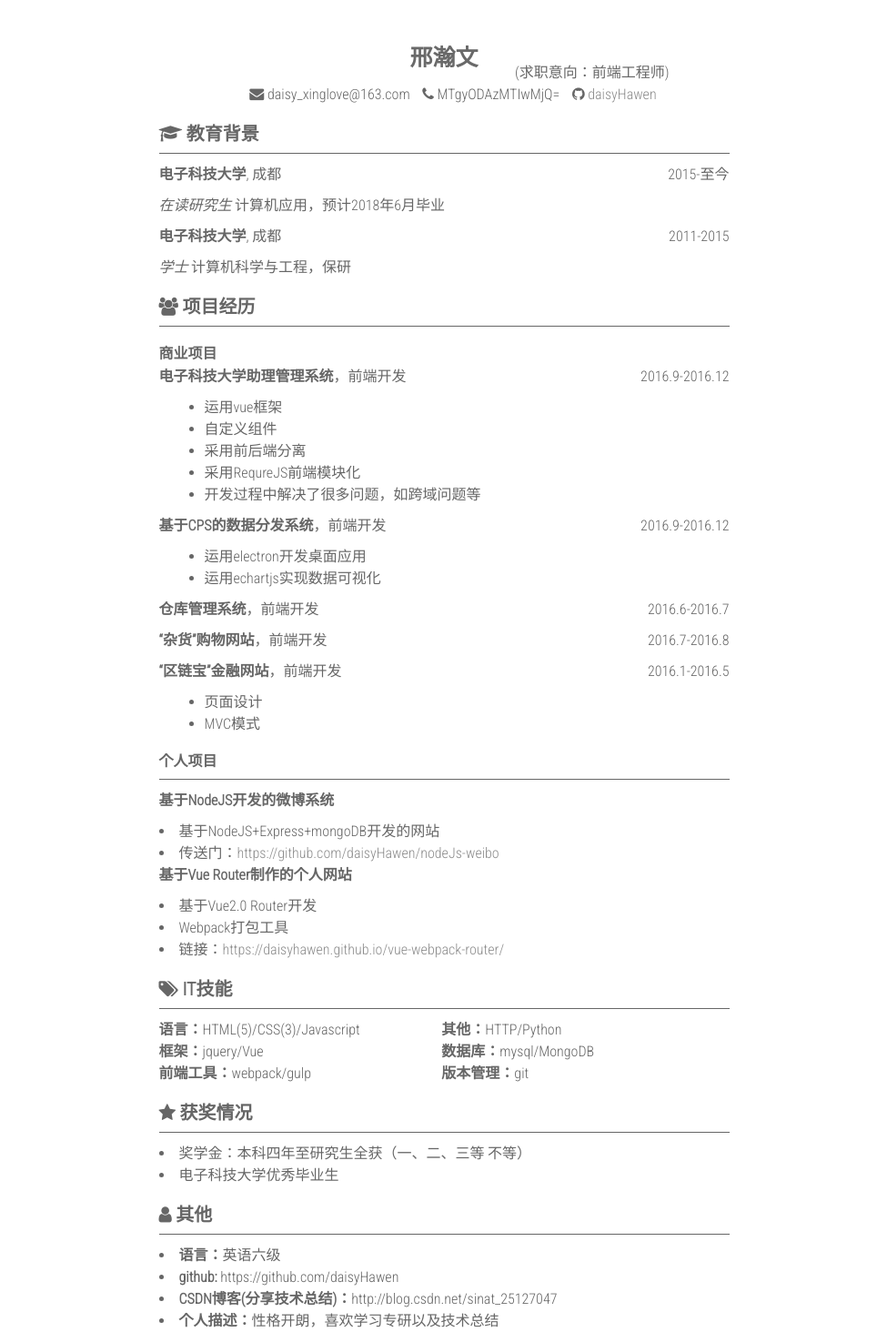
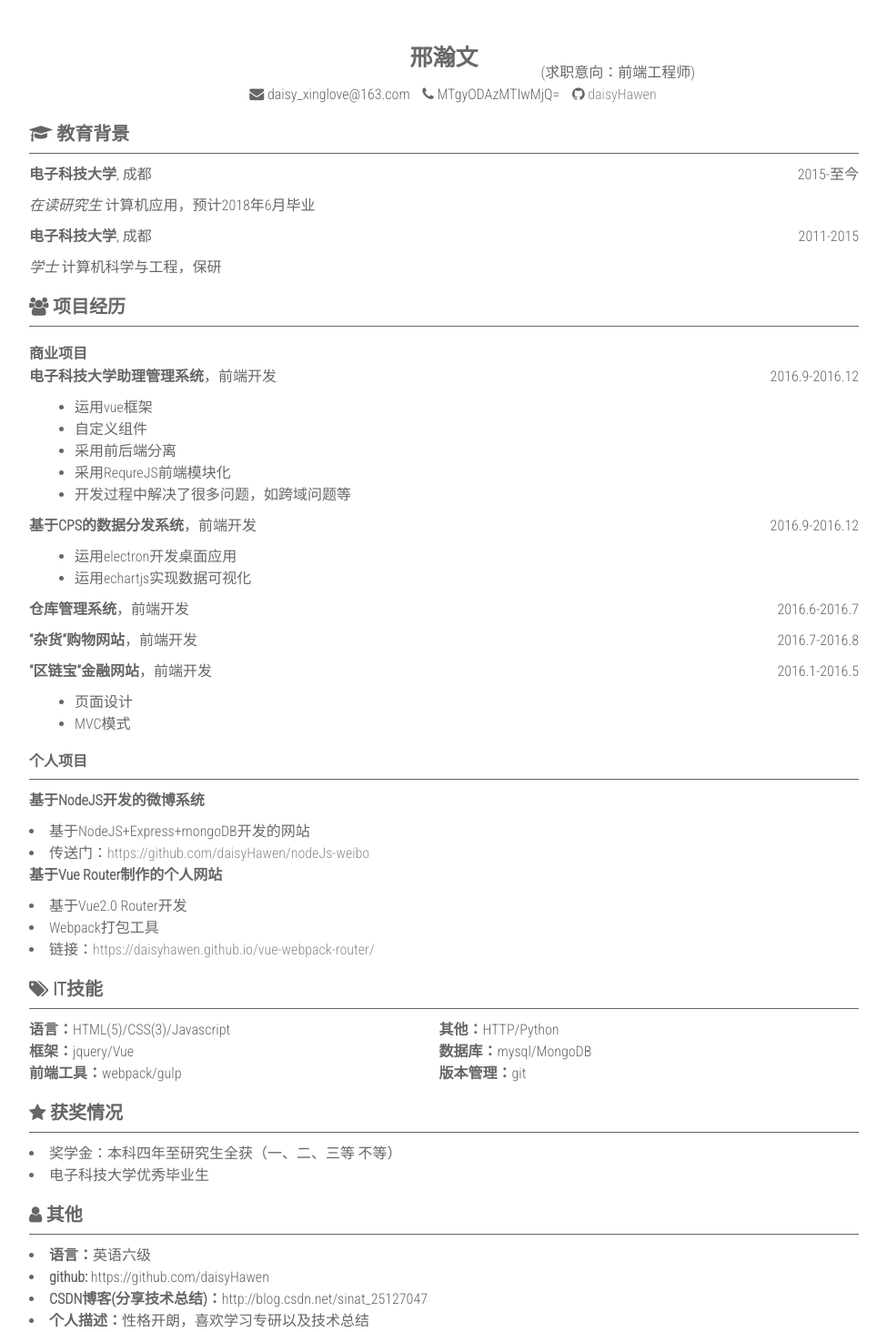
Before and after one commit to daisyHawen/daisyHawen.github.io, a Jekyll site: the page built from resume.html, in a window 1280 px wide. Shown: the whole page at 91% size, without its empty margins (152-1127 px from the left). Built offline with Jekyll 4.4.1, drawn with Linux system fonts in a browser that asks for light colours; nearby versions of some CDN libraries.

Commit message:
modify resume.css

```diff
--- a/css/resume.css
+++ b/css/resume.css
@@ -1,5 +1,5 @@
 .content {
-    width: 55%;
+    width: 80%;
     margin-left: auto;
     margin-right: auto;
     margin-top: 50px;
```
